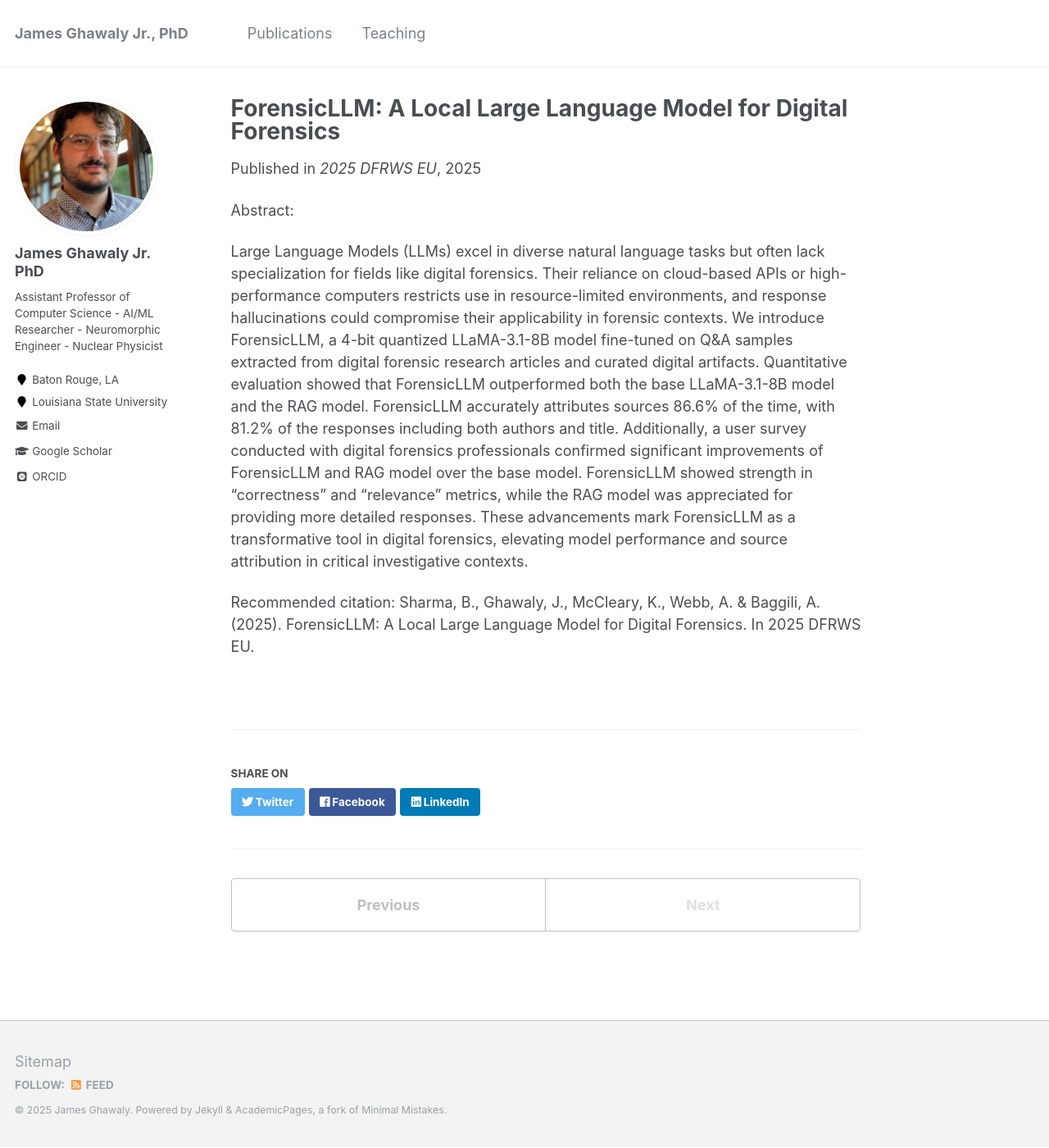
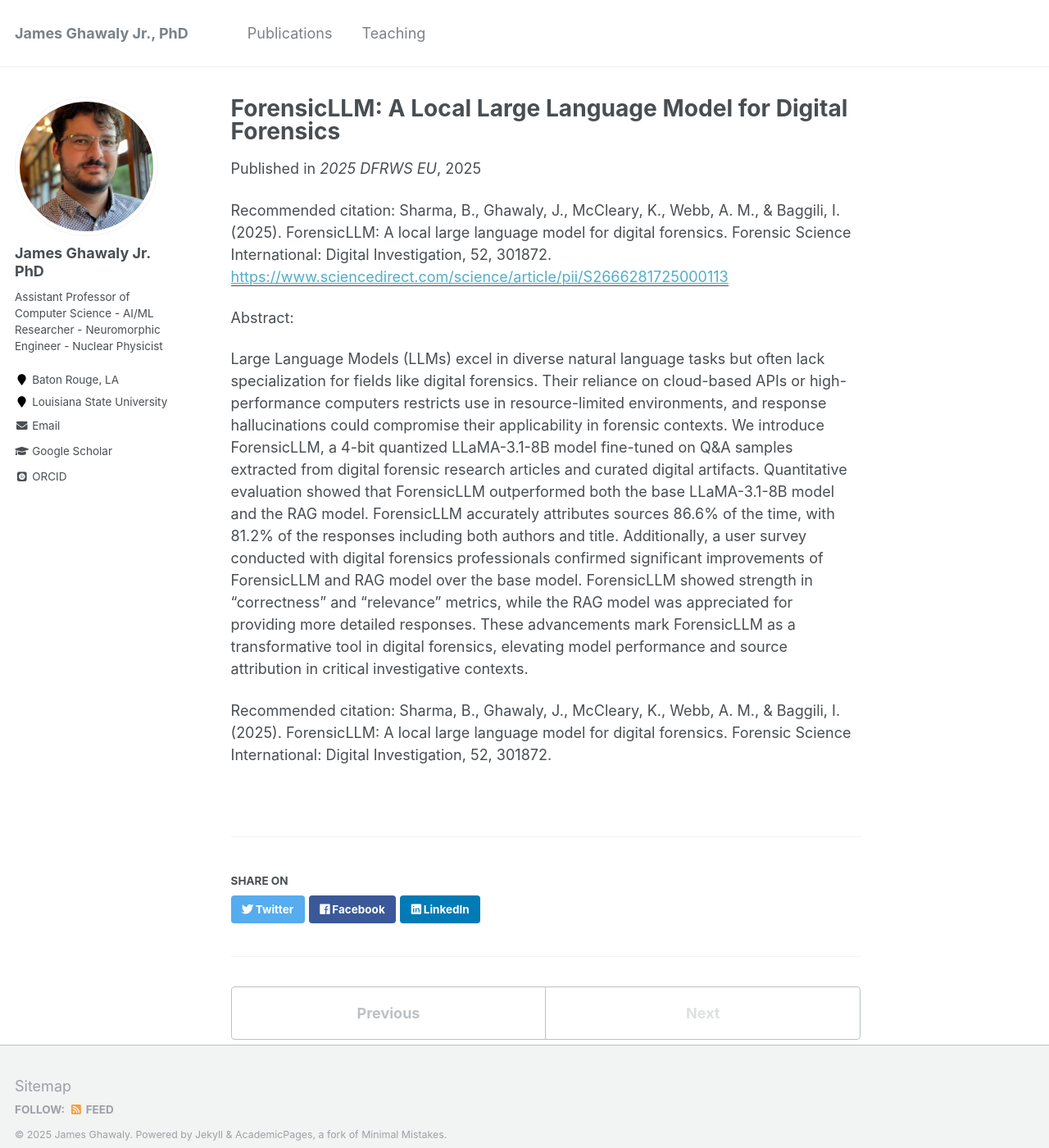
Before and after one commit to jghawaly/jghawaly.github.io, a Jekyll site: the page built from _publications/2025-forensicllm-number-8.md, in a window 1280 px wide and 1400 px high. Shown: the whole window at 82% size. Built offline with Jekyll 4.4.1, drawn with Linux system fonts in a browser that asks for light colours; some web fonts are replaced.

Commit message:
Update 2025-forensicllm-number-8.md

```diff
--- a/_publications/2025-forensicllm-number-8.md
+++ b/_publications/2025-forensicllm-number-8.md
@@ -5,8 +5,8 @@ permalink: /publication/2025-forensicllm-number-8
 excerpt: "In this work, we introduce ForensicLLM, a 4-bit quantized LLaMA-3.1-8B model fine-tuned on Q&A samples extracted from digital forensic research articles and curated digital artifacts. We evaluate the model's performance, both quantitatively and qualitatively, against standard RAG and base-model performance."
 date: 2025-12-12
 venue: '2025 DFRWS EU'
-# paperurl: ''
-# citation: 'Sharma, B., Ghawaly, J., McCleary, K., Webb, A. & Baggili, A. (2025). ForensicLLM: A Local Large Language Model for Digital Forensics. In 2025 DFRWS EU.'
+paperurl: 'https://www.sciencedirect.com/science/article/pii/S2666281725000113'
+citation: 'Sharma, B., Ghawaly, J., McCleary, K., Webb, A. M., & Baggili, I. (2025). ForensicLLM: A local large language model for digital forensics. Forensic Science International: Digital Investigation, 52, 301872.'
 ---
 
 Abstract:
@@ -14,4 +14,4 @@ Abstract:
 Large Language Models (LLMs) excel in diverse natural language tasks but often lack specialization for fields like digital forensics. Their reliance on cloud-based APIs or high-performance computers restricts use in resource-limited environments, and response hallucinations could compromise their applicability in forensic contexts. We introduce ForensicLLM, a 4-bit quantized LLaMA-3.1-8B model fine-tuned on Q&A samples extracted from digital forensic research articles and curated digital artifacts. Quantitative evaluation showed that ForensicLLM outperformed both the base LLaMA-3.1-8B model and the RAG model. ForensicLLM accurately attributes sources 86.6% of the time, with 81.2% of the responses including both authors and title. Additionally, a user survey conducted with digital forensics professionals confirmed significant improvements of ForensicLLM and RAG model over the base model. ForensicLLM showed strength in "correctness" and "relevance" metrics, while the RAG model was appreciated for providing more detailed responses. These advancements mark ForensicLLM as a transformative tool in digital forensics, elevating model performance and source attribution in critical investigative contexts.
 
 Recommended citation:
-Sharma, B., Ghawaly, J., McCleary, K., Webb, A. & Baggili, A. (2025). ForensicLLM: A Local Large Language Model for Digital Forensics. In 2025 DFRWS EU.
+Sharma, B., Ghawaly, J., McCleary, K., Webb, A. M., & Baggili, I. (2025). ForensicLLM: A local large language model for digital forensics. Forensic Science International: Digital Investigation, 52, 301872.
```
